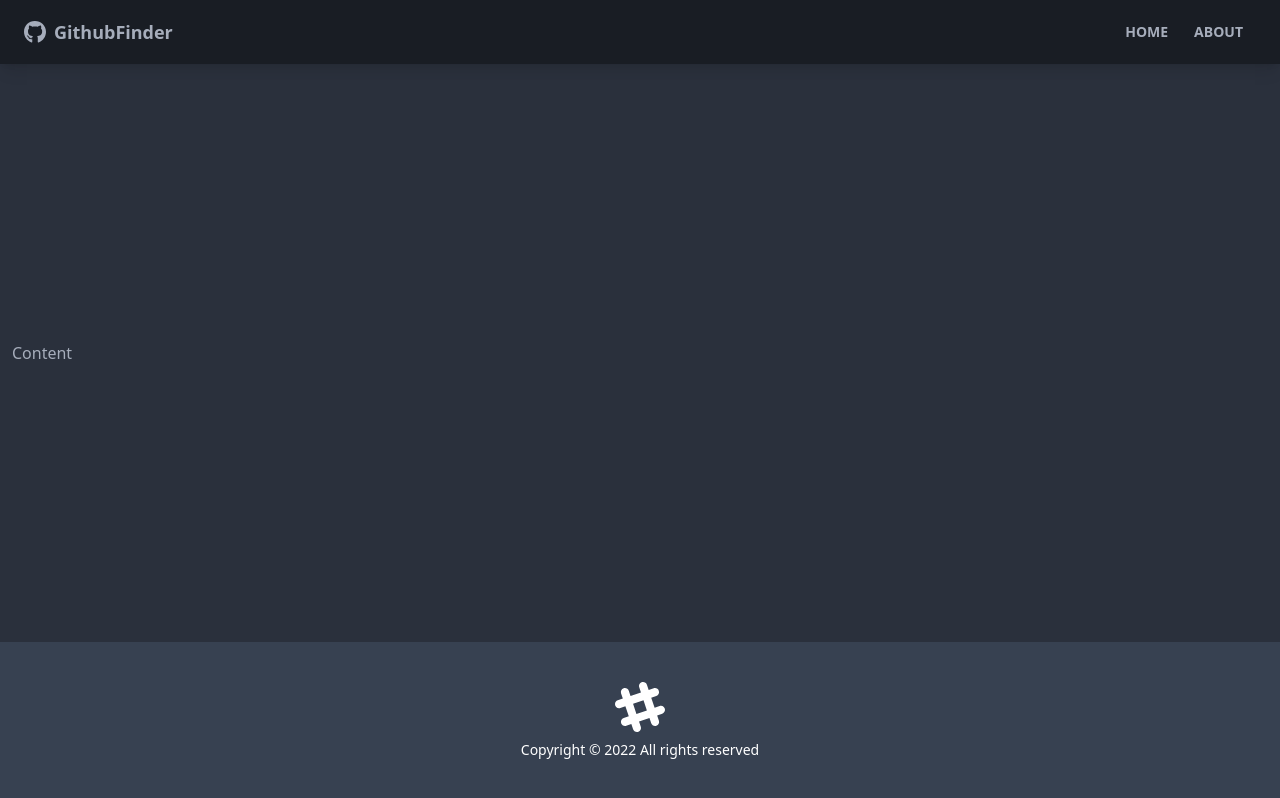
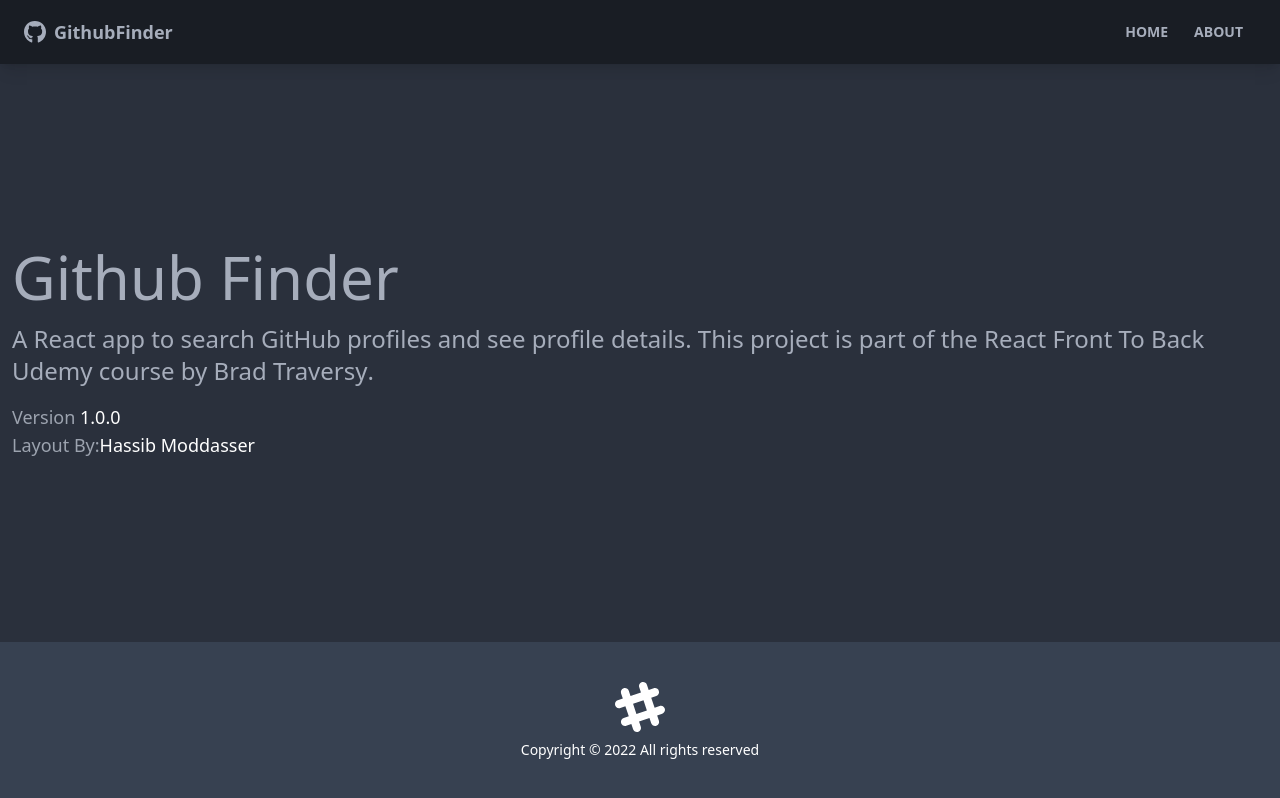
Before and after one commit to TrungNguyen1409/github-finder, a React (Create React App) app: page /about in a window 1280 px wide. Built offline with nearby package versions, Linux system fonts and the light colour scheme.

Commit message:
done with static setup

```diff
--- a/src/App.js
+++ b/src/App.js
@@ -1,4 +1,7 @@
-import {BrowserRouter as Router, Route} from 'react-router-dom'
+import { BrowserRouter as Router, Route, Routes } from 'react-router-dom'
+import Home from './pages/Home';
+import About from './pages/About';
+import NotFound from './pages/NotFound';
 import Footer from './components/layout/Footer';
 import Navbar from './components/layout/Navbar';
 function App() {
@@ -6,11 +9,22 @@
     <Router>
 
       <div className='flex flex-col justify-between h-screen'>
-      <Navbar></Navbar>
-      <main className='container mx-auto px-3 pb-12'> Content</main>
-      <Footer></Footer>
+        <Navbar />
+        <main className='container mx-auto px-3 pb-12'>
+
+          <Routes>
+            <Route path="/" element={<Home></Home>}></Route>
+
+            <Route path="/notfound" element={<NotFound></NotFound>}></Route>
+            <Route path="/*" element={<NotFound></NotFound>}></Route>
+
+            <Route path="/about" element={<About></About>}></Route>
+
+
+          </Routes>
+        </main>
+        <Footer></Footer>
       </div>
-
     </Router>
 
   );
--- /dev/null
+++ b/src/pages/About.jsx
@@ -0,0 +1,33 @@
+import React from 'react'
+
+function About() {
+  return (
+    <>
+      <h1 className='text-6xl mb-4'>Github Finder</h1>
+      <p className='mb-4 text-2xl font-light'>
+        A React app to search GitHub profiles and see profile details. This
+        project is part of the
+        <a href='https://www.udemy.com/course/modern-react-front-to-back/'>
+          {' '}
+          React Front To Back
+        </a>{' '}
+        Udemy course by
+        <strong>
+          <a href='https://traversymedia.com'> Brad Traversy</a>
+        </strong>
+        .
+      </p>
+      <p className='text-lg text-gray-400'>
+        Version <span className='text-white'>1.0.0</span>
+      </p>
+      <p className='text-lg text-gray-400'>
+        Layout By:
+        <a className='text-white' href='https://twitter.com/hassibmoddasser'>
+          Hassib Moddasser
+        </a>
+      </p>
+    </>
+  )
+}
+
+export default About
--- /dev/null
+++ b/src/pages/Home.jsx
@@ -0,0 +1,12 @@
+import React from 'react'
+
+function Home
+() {
+  return (
+    <div>
+        <h1 className="text-6xl">Welcome</h1>
+    </div>
+  )
+}
+
+export default Home
--- /dev/null
+++ b/src/pages/NotFound.jsx
@@ -0,0 +1,22 @@
+import React from 'react'
+import {FaHome} from 'react-icons/fa'
+import {Link} from 'react-router-dom'
+function NotFound() {
+    return (
+        <div className='hero'>
+          <div className='text-center hero-content'>
+            <div className='max-w-lg'>
+              <h1 className='text-8xl font-bold mb-8'>Oops!</h1>
+              <p className='text-5xl mb-8'>404 - Page Not Found!</p>
+              <Link className='btn btn-primary btn-lg' to='/'>
+                <FaHome className='mr-2' />
+                Back To Home
+              </Link>
+            </div>
+          </div>
+        </div>
+      )
+    }
+
+
+export default NotFound
```
Also changed, not shown: src/pages/User.jsx (added).
